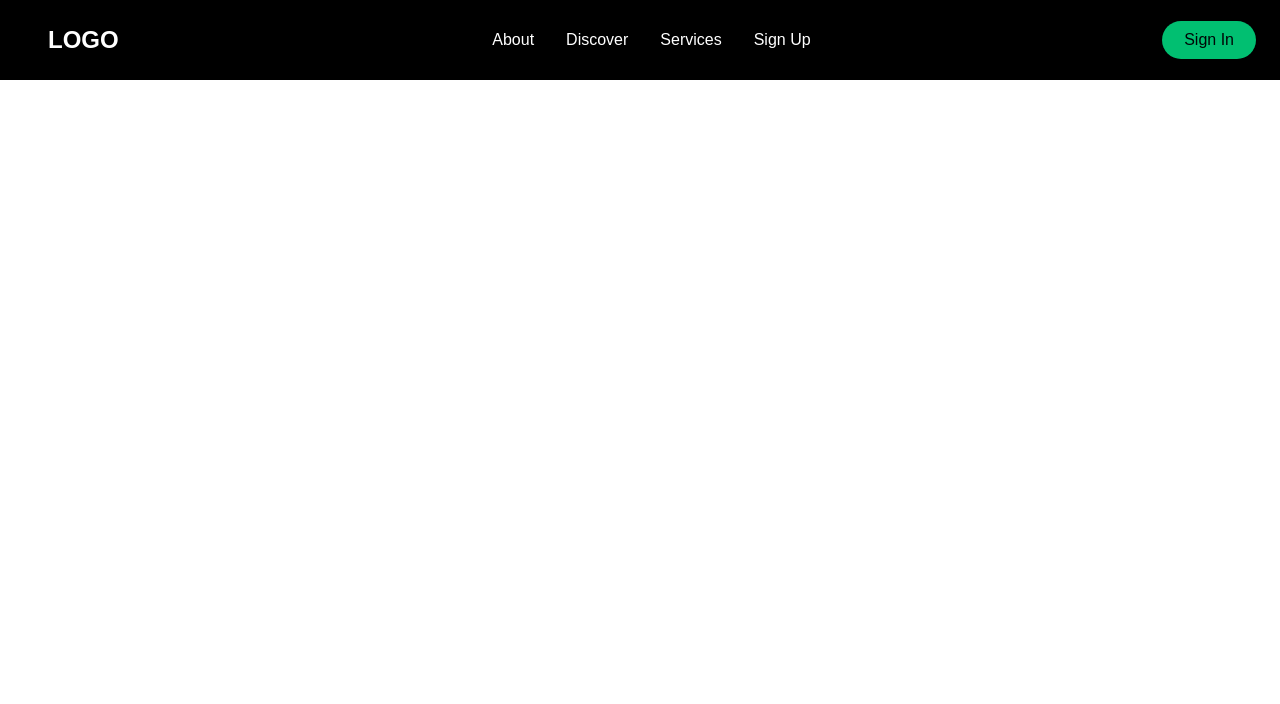
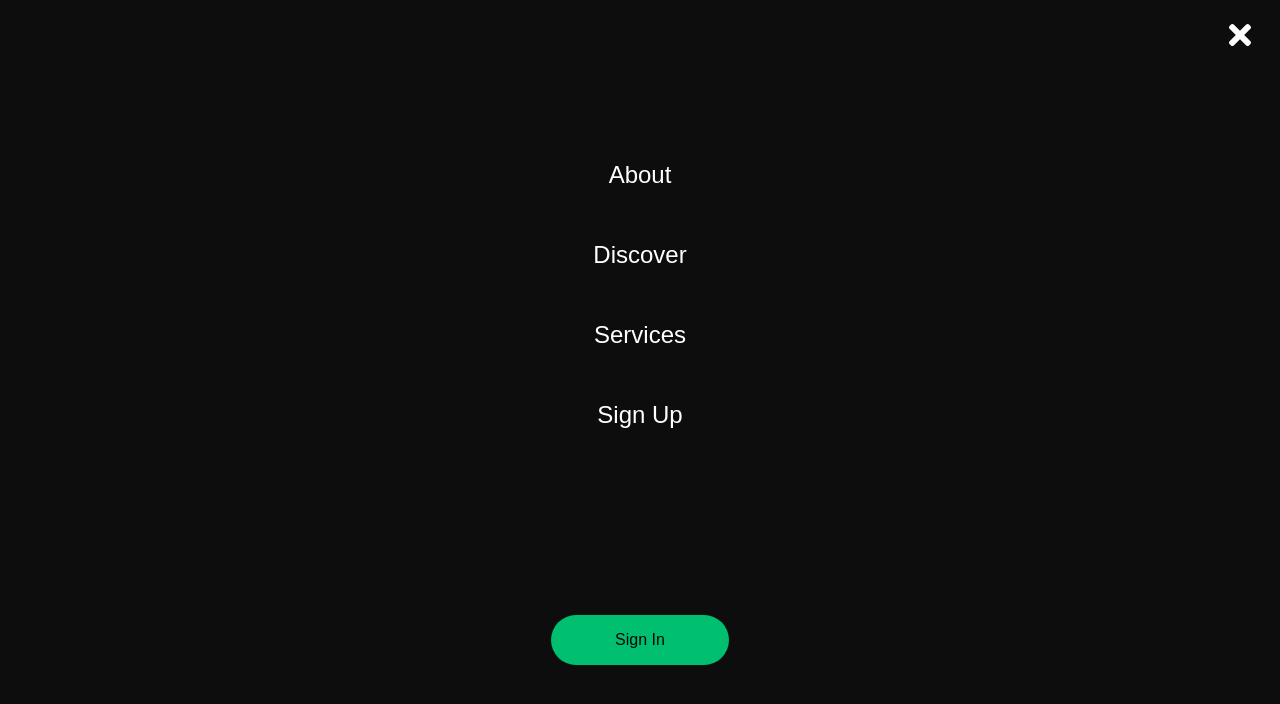
Before and after one commit to martynas3113/React-Webpage, a React (Create React App) app: page / in a window 1280 px wide. Shown: the top 704 px of the page. Built offline with nearby package versions, Linux system fonts and the light colour scheme.

Commit message:
SidebarAdedd

```diff
--- a/src/App.js
+++ b/src/App.js
@@ -2,10 +2,12 @@
 import './App.css';
 import Navbar from './components/navbar';
 import { BrowserRouter as Router } from 'react-router-dom'
+import Sidebar from './components/SideBar';
 
 function App() {
   return (
     <Router>
+      <Sidebar />
       <Navbar />
 
     </Router>
--- /dev/null
+++ b/src/components/SideBar/SideBarElements.js
@@ -0,0 +1,93 @@
+import styled from 'styled-components';
+import { Link as LinkS } from 'react-scroll';
+import { Link as LinkR } from 'react-router-dom';
+import { FaTimes } from 'react-icons/fa';
+
+export const SidebarContainer = styled.aside `
+    position: fixed;
+    z-index: 999;
+    width: 100%;
+    height: 100%;
+    background: #0d0d0d;
+    display: grid;
+    align-items: center;
+    top:0;
+    left: 0;
+    transition: 0.3s ease-in-out;
+    /* opacity: ${({ isOpen}) => (isOpen ? '100%' : '0') };
+    top: ${({isOpen}) => (isOpen ? '0' : '-100%')}; */
+
+`
+ export const CloseIcon = styled(FaTimes)`
+    color: #fff;
+ `
+
+ export const Icon = styled.div`
+    position: absolute;
+    top: 1.2rem;
+    right: 1.5rem;
+    background: transparent;
+    font-size: 2rem;
+    cursor: pointer;
+    outline: none;
+ `
+
+ export const SidebarWrapper = styled.div`
+    color: #fff;
+ `
+
+ export const SidebarMenu = styled.ul `
+    display:grid;
+    grid-template-columns: 1fr;
+    grid-template-rows: repeat(6, 80px);
+    text-align: center;
+
+    @media screen (max-width: 480px){
+        grid-template-rows: repeat(6, 60px);
+    }
+ `
+
+
+
+ export const SidebarLink = styled(LinkS)`
+   display:flex;
+   align-items:center;
+   justify-content:center;
+   font-size: 1.5rem;
+   text-decoration:none;
+   transition: 0.2s ease-in-out;
+   text-decoration: none;
+   color: #fff;
+   cursor: pointer;
+
+    &:hover {
+        color: #01bf71;
+        transition: 0.2s ease-in-out;
+
+    }
+ `
+
+ export const SideBtnWrap = styled.div `
+    display:flex;
+    justify-content:center;
+ `
+
+ export const SidebarRoute = styled(LinkR)`
+    border-radius: 50px;
+    background: #01bf71;
+    white-space: nowrap;
+    padding: 16px 64px;
+    color: #010606;
+    font-size: 16p;
+    outline:none;
+    border:none;
+    cursor: pointer;
+    transition: all 0.2s ease-in-out;
+    text-decoration: none;
+
+        &::hover{
+            transition: all 0.2s ease-in-out;
+            background: #fff;
+            color: #010606;
+        }
+ `
--- /dev/null
+++ b/src/components/SideBar/index.js
@@ -0,0 +1,33 @@
+import React from 'react'
+import{ SidebarContainer, CloseIcon, Icon, SidebarWrapper,SidebarMenu,SidebarLink,SideBtnWrap,SidebarRoute } from './SideBarElements'
+
+const Sidebar = () => {
+    return (
+        <SidebarContainer>
+            <Icon>
+                <CloseIcon />
+            </Icon>
+            <SidebarWrapper>
+                <SidebarMenu>
+                    <SidebarLink to="about">
+                        About
+                    </SidebarLink>
+                    <SidebarLink to="discover">
+                        Discover
+                    </SidebarLink>
+                    <SidebarLink to="services">
+                        Services
+                    </SidebarLink>
+                    <SidebarLink to="signup">
+                        Sign Up
+                    </SidebarLink>
+                </SidebarMenu>
+                <SideBtnWrap>
+                    <SidebarRoute to="/signin">Sign In</SidebarRoute>
+                </SideBtnWrap>
+            </SidebarWrapper>
+        </SidebarContainer>
+    )
+}
+
+export default Sidebar
```
Also changed, not shown: 1 other file (tests, documents, lock files or other folders).
